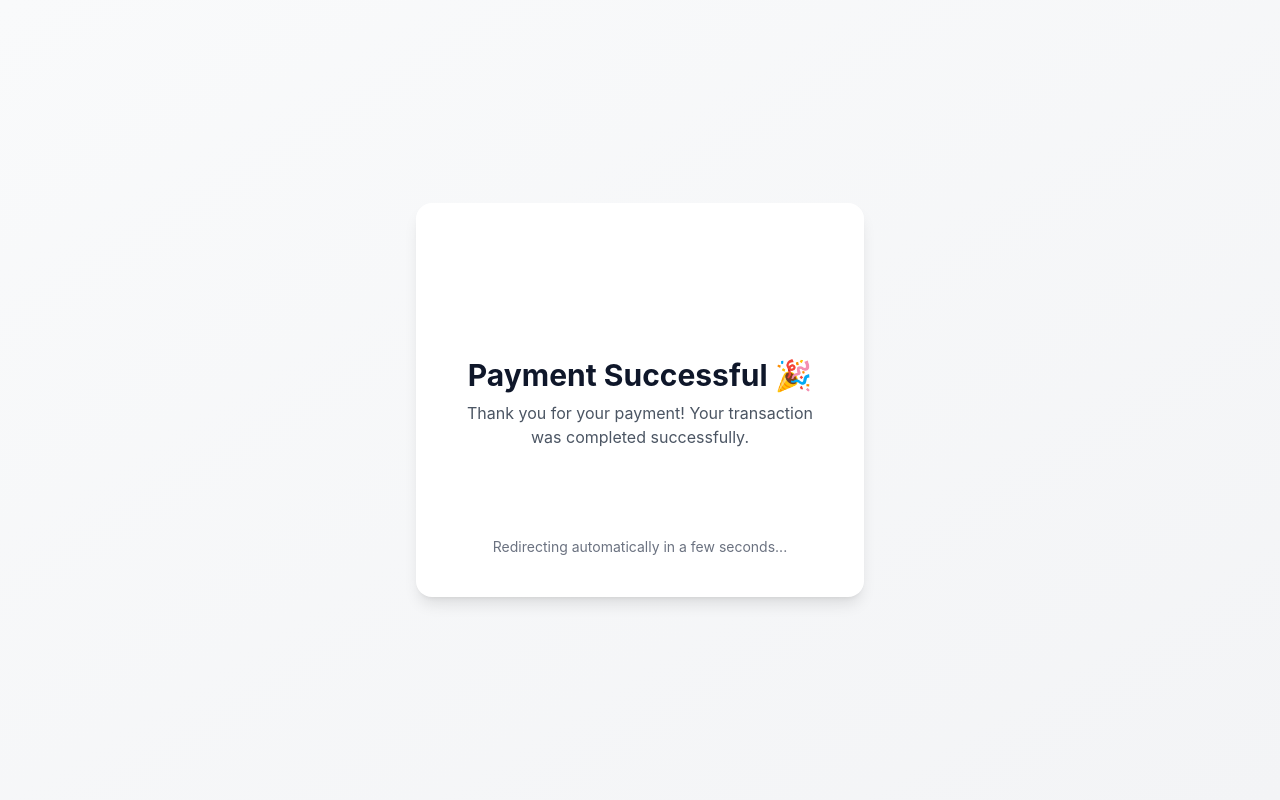
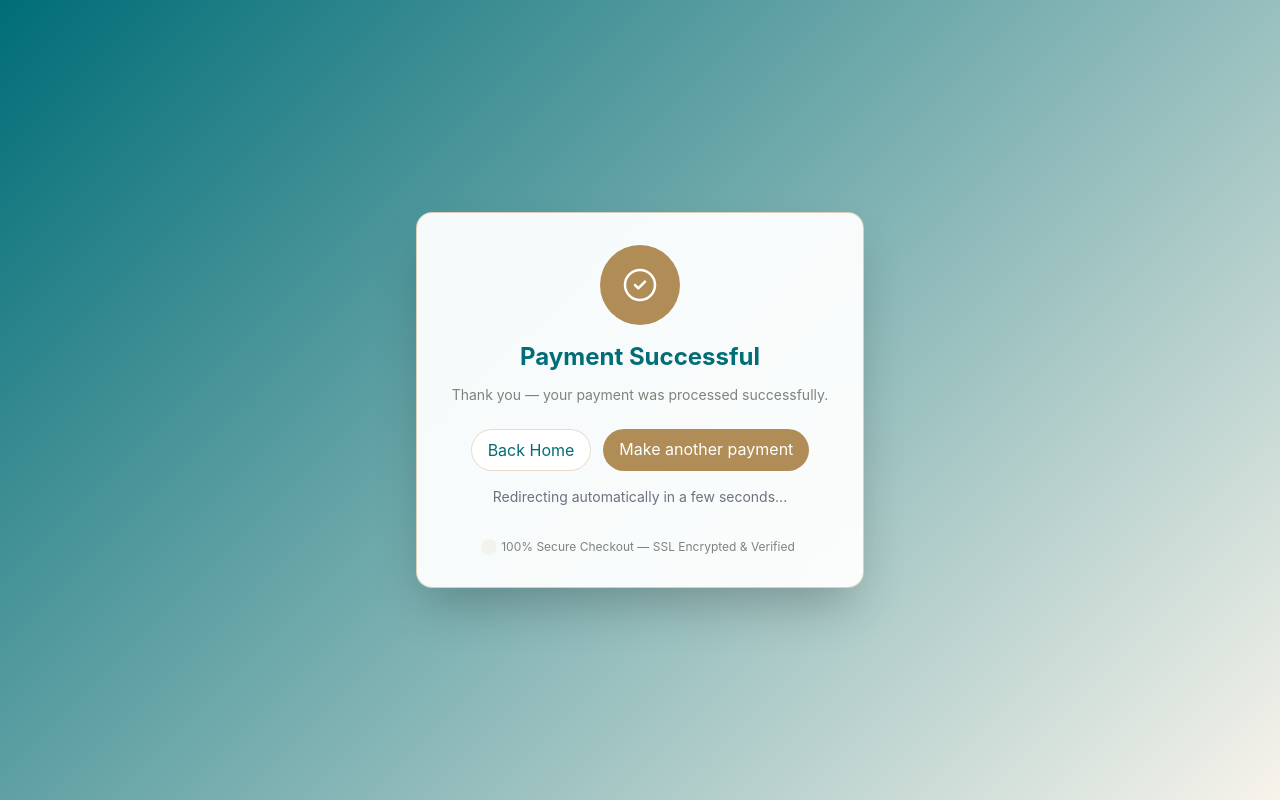
Before and after one commit to papi4l/papis-hub, a Next.js app: page /success in a window 1280 px wide. Built offline with nearby package versions, Linux system fonts and the light colour scheme.

Commit message:
Fix Paystack script

```diff
--- a/pages/payment.js
+++ b/pages/payment.js
@@ -1,3 +1,4 @@
+// ...existing code...
 "use client";
 import React, { useState, useEffect } from "react";
 import dynamic from "next/dynamic";
@@ -12,7 +13,7 @@ const PaystackButton = dynamic(
 export default function Payment() {
   const publicKey = "pk_live_11d6dca05a321327a1bc8ba683255504c9aeada7"; // live key
   const [email, setEmail] = useState(""); // user must fill
-  const [amount, setAmount] = useState(250);
+  const [amount, setAmount] = useState(250); // fixed capitalization
   const [name, setName] = useState("");
   const [service, setService] = useState("Graphic Design");
 
@@ -29,15 +30,19 @@ export default function Payment() {
     setAmount(selected ? selected.price : 250);
   }, [service]);
 
+  // ...existing code...
   const componentProps = {
     email,
     amount: amount * 100, // amount in kobo
     metadata: { name, service },
     publicKey,
-    text: Pay ₵${amount},
-    onSuccess: () => alert("Payment successful!"),
+    text: `Pay ₵${amount}`,
+    onSuccess: () => {
+      window.location.href = "/success"; // redirect after success
+    },
     onClose: () => alert("Payment cancelled."),
   };
+  // ...existing code...
 
   return (
     <div
--- a/pages/success.js
+++ b/pages/success.js
@@ -1,5 +1,7 @@
-import { useEffect } from "react";
+"use client";
+import React, { useEffect } from "react";
 import { useRouter } from "next/router";
+import Link from "next/link";
 
 export default function Success() {
   const router = useRouter();
@@ -12,79 +14,62 @@ export default function Success() {
   }, [router]);
 
   return (
-    <main className="min-h-screen flex flex-col items-center justify-center px-6 py-20 bg-[var(--neutral)] text-center">
-      <div className="p-10 rounded-2xl shadow-lg bg-white fade-in max-w-md w-full">
-        <div className="success-circle mb-6 mx-auto"></div>
-        <h1 className="text-3xl font-bold text-[var(--primary)] mb-2">
-          Payment Successful 🎉
+    <main
+      className="min-h-screen flex flex-col items-center justify-center px-6 py-20 text-center"
+      style={{
+        background: "linear-gradient(135deg, #006D77 0%, #F7F3EB 100%)",
+      }}
+    >
+      <div className="max-w-md w-full bg-[rgba(255,255,255,0.95)] backdrop-blur-md shadow-2xl rounded-2xl p-8 border border-[#B08D57]/40">
+        <div className="mx-auto mb-4 w-20 h-20 rounded-full bg-[#B08D57] flex items-center justify-center">
+          <svg
+            xmlns="http://www.w3.org/2000/svg"
+            className="w-10 h-10 text-white"
+            viewBox="0 0 24 24"
+            fill="none"
+            stroke="white"
+            strokeWidth={1.5}
+          >
+            <path
+              strokeLinecap="round"
+              strokeLinejoin="round"
+              d="M9 12l2 2 4-4M21 12a9 9 0 11-18 0 9 9 0 0118 0z"
+            />
+          </svg>
+        </div>
+
+        <h1 className="text-2xl font-bold" style={{ color: "#006D77" }}>
+          Payment Successful
         </h1>
-        <p className="text-gray-600 mb-6">
-          Thank you for your payment! Your transaction was completed successfully.
+
+        <p className="mt-3 text-sm text-[#7E837D]">
+          Thank you — your payment was processed successfully.
         </p>
-        <button
-          onClick={() => router.push("/")}
-          className="px-6 py-3 rounded-lg bg-[var(--accent)] text-white font-semibold hover:bg-[var(--primary)] transition-all"
-        >
-          Return to Home
-        </button>
-        <p className="text-sm text-gray-500 mt-4">
-          Redirecting automatically in a few seconds...
-        </p>
+
+        <div className="mt-6 flex gap-3 justify-center">
+          <Link
+            href="/"
+            className="px-4 py-2 bg-white text-[#006D77] border border-[#B08D57]/30 rounded-full hover:underline"
+          >
+            Back Home
+          </Link>
+          <Link
+            href="/payment"
+            className="px-4 py-2 bg-[#B08D57] text-white rounded-full hover:opacity-90"
+          >
+            Make another payment
+          </Link>
+        </div>
+
+        <p className="text-sm text-gray-500 mt-4">Redirecting automatically in a few seconds...</p>
+
+        <div className="mt-8 text-xs text-[#7E837D]">
+          <div className="flex items-center justify-center gap-2">
+            <div className="w-2 h-2 bg-[#B08D57] rounded-full animate-ping"></div>
+            <span>100% Secure Checkout — SSL Encrypted & Verified</span>
+          </div>
+        </div>
       </div>
-
-      <style jsx>{`
-        :root {
-          --primary: #006d77;
-          --accent: #d4a373;
-          --neutral: #f7f3eb;
-          --highlight: #ff6b6b;
-        }
-
-        .fade-in {
-          opacity: 0;
-          animation: fadeIn 0.8s ease forwards;
-        }
-
-        @keyframes fadeIn {
-          to {
-            opacity: 1;
-          }
-        }
-
-        .success-circle {
-          width: 90px;
-          height: 90px;
-          border-radius: 50%;
-          background: var(--accent);
-          display: flex;
-          align-items: center;
-          justify-content: center;
-          position: relative;
-        }
-
-        .success-circle::after {
-          content: "";
-          width: 40px;
-          height: 20px;
-          border-left: 4px solid white;
-          border-bottom: 4px solid white;
-          transform: rotate(-45deg);
-          position: absolute;
-          animation: drawCheck 0.6s ease forwards 0.3s;
-          opacity: 0;
-        }
-
-        @keyframes drawCheck {
-          0% {
-            transform: scale(0.5) rotate(-45deg);
-            opacity: 0;
-          }
-          100% {
-            transform: scale(1) rotate(-45deg);
-            opacity: 1;
-          }
-        }
-      `}</style>
     </main>
   );
 }
```
